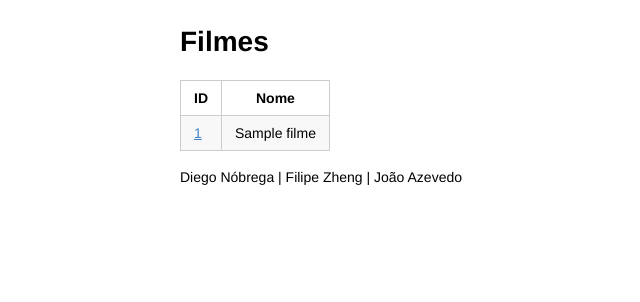
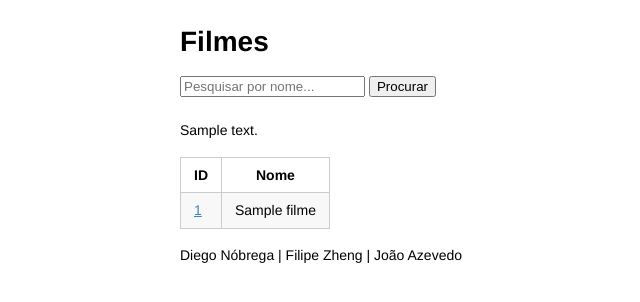
Before and after one commit to ggpaolini/oscares_projeto_bd, a Flask app: template app/templates/listar_filmes.html in a window 1280 px wide. Shown: the part 85-387 px from the top of the page, without its empty margins (33-673 px from the left). Run offline with Flask 3, Linux system fonts and the light colour scheme; the template is opened without the code that fills it: most values are stand-ins (such as "Sample title", 1, 10 or a date in 2020).

Commit message:
barra de pesquisa

```diff
--- a/app/templates/listar_filmes.html
+++ b/app/templates/listar_filmes.html
@@ -1,6 +1,12 @@
 {% extends 'base.html' %}
 {% block content %}
 <h1>Filmes</h1>
+
+<form name = "nom" action = "javascript:window.open('/filmes/search/'+document.forms['nom'].elements['name'].value+'/','_self')">
+   <input name="name" placeholder="Pesquisar por nome..."/> <input type="submit" value="Procurar"/>
+</form>
+<br>
+<h>{{Text1}}</h>
 <table>
     <tr>
         <th><b>ID</b></th>
```
